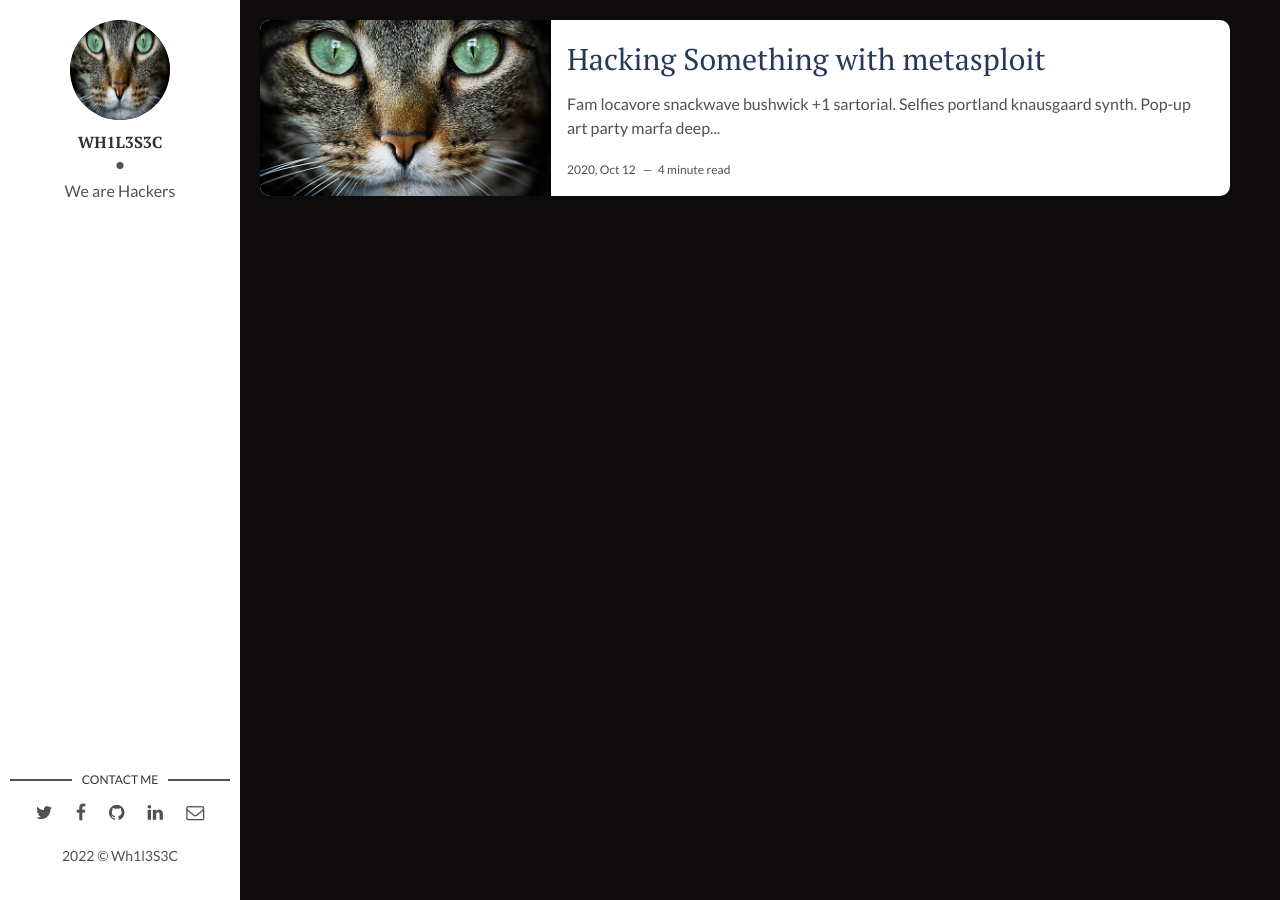
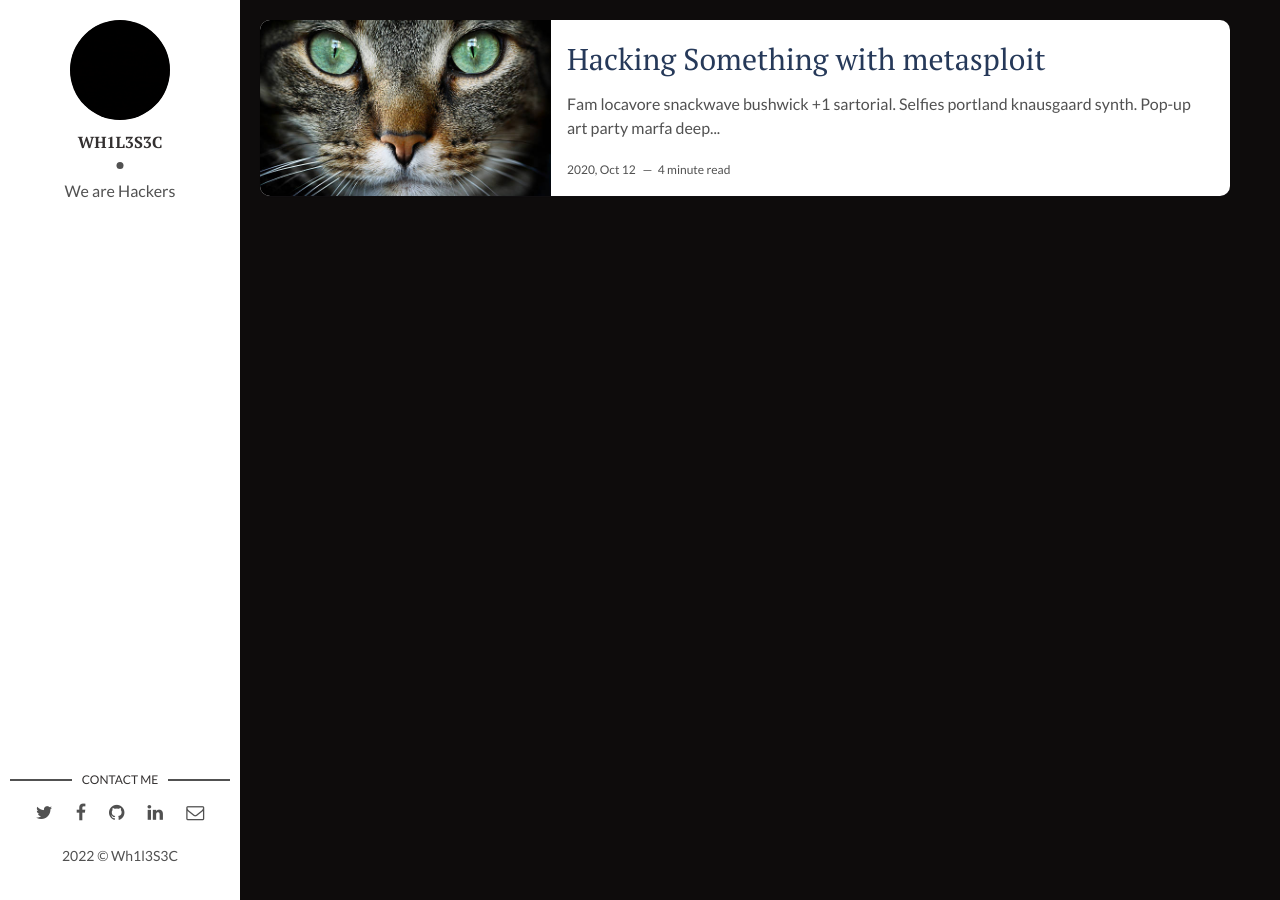
Before and after one commit to WhileSEC/whilesec, a Jekyll site: the page built from index.html, in a window 1280 px wide. Built offline with Jekyll 4.4.1, drawn with Linux system fonts in a browser that asks for light colours; the list of posts is cut into pages by our own code.

Commit message:
Trying to change profile picture

```diff
--- a/_layouts/main.html
+++ b/_layouts/main.html
@@ -6,7 +6,7 @@ layout: default
   <header>
     <div class="about">
       <div class="cover-author-image">
-        <a href="{{site.baseurl}}/"><img src="{{site.baseurl}}/assets/img/{% if site.author-img %}{{site.author-img}}{% endif %}" alt="{{site.author}}"></a>
+        <a href="{{site.baseurl}}/"><img src="{{site.baseurl}}/assets/img/teamlogo.gif" alt="{{site.author}}"></a>
       </div>
       <div class="author-name">{{site.author}}</div>
       <p>{{site.about-author}}</p>
```
